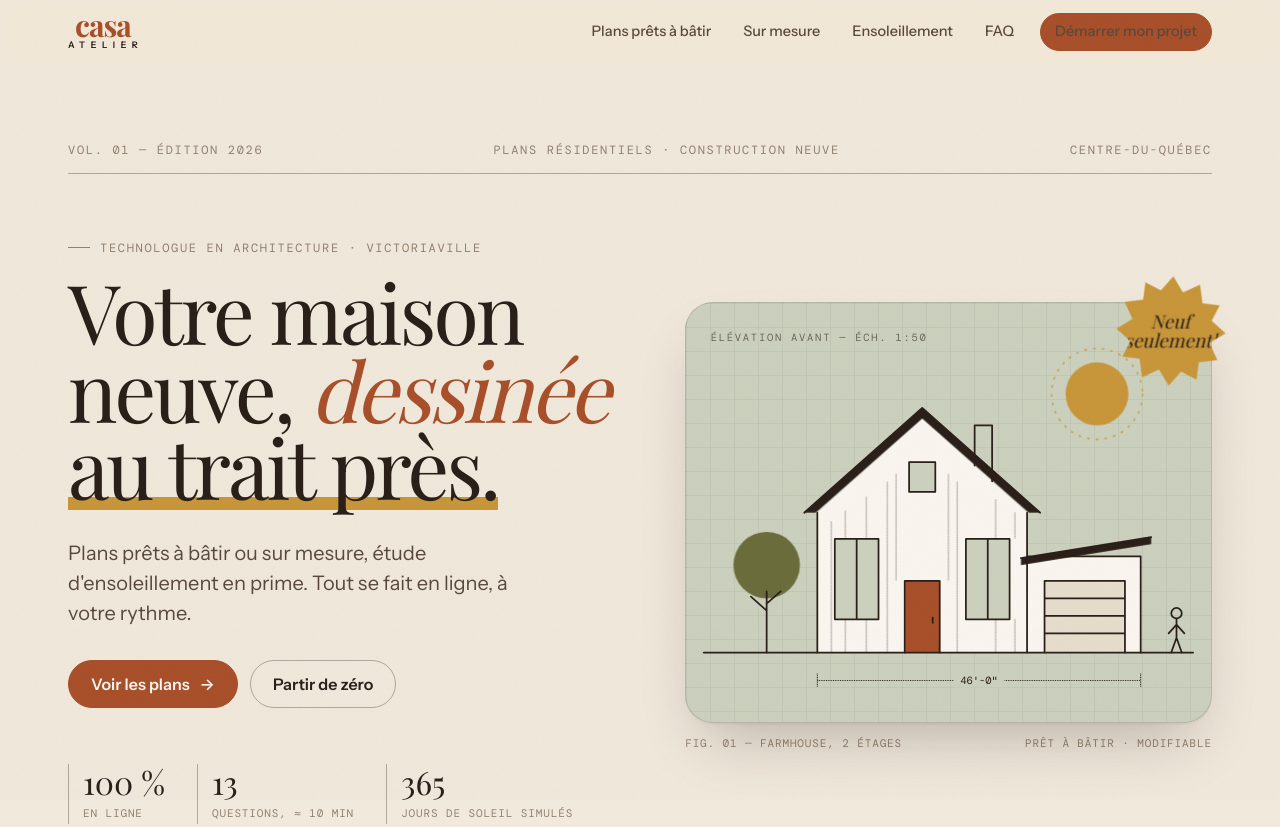
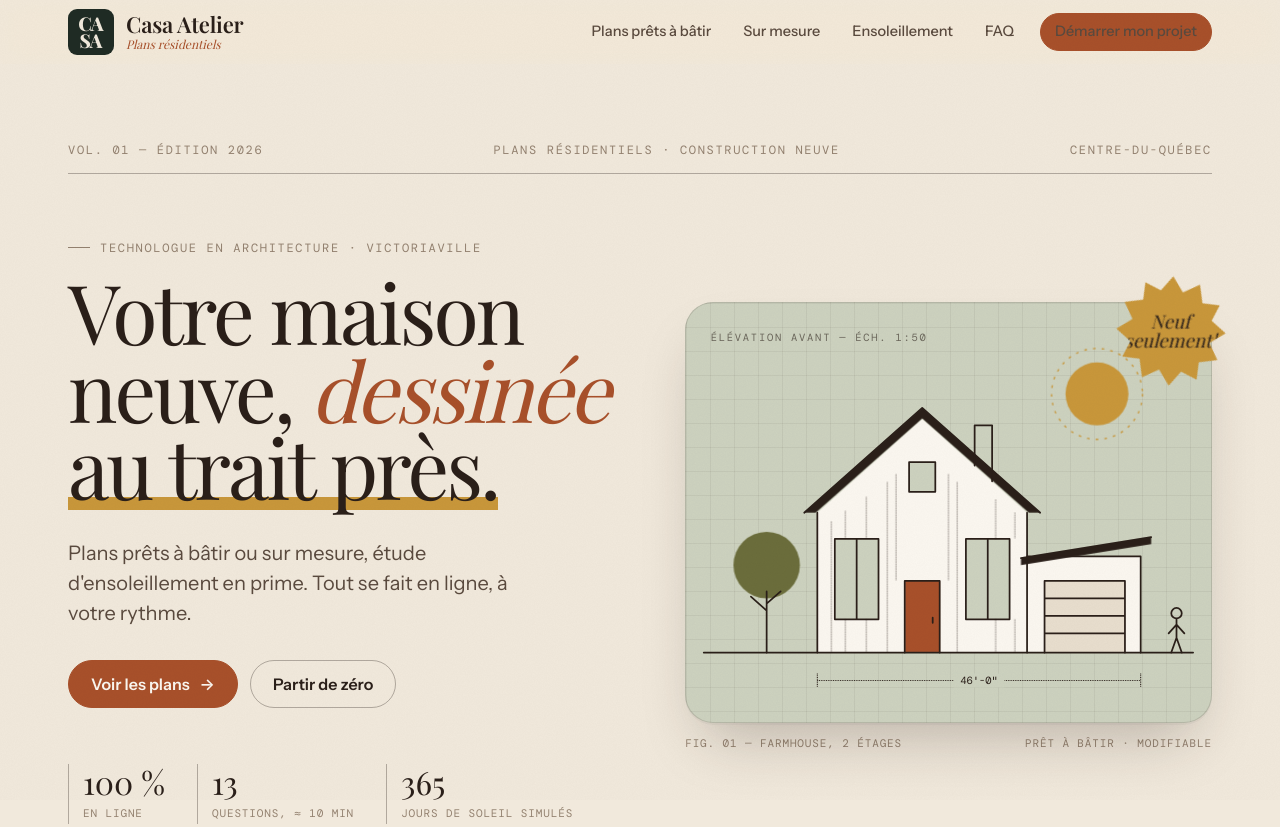
Before and after one commit to vbeaulieu2/CasaAtelier, a plain HTML site: page index.html in a window 1280 px wide. Shown: the top 827 px of the page. Drawn offline with nearby package versions, Linux system fonts and the light colour scheme; a web font is replaced by a local one.

Commit message:
Logo : tuile monogramme CA/SA dans l'en-tête et le pied de page
Co-Authored-By: Claude Opus 5.5 <noreply@anthropic.com>

```diff
--- a/css/base.css
+++ b/css/base.css
@@ -280,16 +280,27 @@ p { margin: 0 0 1em; }
   display: flex; align-items: center; justify-content: space-between; gap: 16px;
 }
 .brand {
-  display: inline-flex; flex-direction: column; align-items: center; gap: 3px;
+  display: inline-flex; align-items: center; gap: 12px;
   text-decoration: none; color: var(--ink); line-height: 1;
 }
-.brand__word {
-  font-family: var(--f-display); font-weight: 700; font-size: 30px;
-  letter-spacing: -0.035em; line-height: .78; color: var(--tangerine);
+/* Tuile monogramme CA/SA (logo retenu) */
+.brand__tile {
+  width: 46px; height: 46px; flex: none;
+  border-radius: 9px;
+  background: var(--forest); color: var(--paper);
+  display: flex; flex-direction: column; align-items: center; justify-content: center;
+  font-family: var(--f-display); font-weight: 800; font-size: 19px;
+  line-height: .86; letter-spacing: -0.06em;
+  transition: transform .4s var(--ease), background .3s;
 }
-.brand__sub {
-  font-family: var(--f-body); font-weight: 600; font-size: 9px;
-  letter-spacing: .62em; margin-right: -.62em; text-transform: uppercase; color: var(--ink);
+.brand__tile span { display: block; margin-right: .06em; }
+.brand:hover .brand__tile { transform: rotate(-4deg); background: var(--tangerine); }
+.brand__text { display: flex; flex-direction: column; gap: 3px; }
+.brand__name { font-family: var(--f-display); font-weight: 600; font-size: 22px; letter-spacing: -0.01em; color: var(--ink); }
+.brand__tag { font-family: var(--f-display); font-style: italic; font-size: 12px; color: var(--tangerine); }
+@media (max-width: 380px) {
+  .brand__name { font-size: 19px; }
+  .brand__tile { width: 42px; height: 42px; font-size: 17px; }
 }
 
 /* Logo complet : casa / ATELIER / filet / signature */
@@ -297,6 +308,11 @@ p { margin: 0 0 1em; }
 .lockup__word { font-family: var(--f-display); font-weight: 700; font-size: clamp(4rem, 3rem + 4vw, 6.5rem); letter-spacing: -0.04em; line-height: .78; }
 .lockup__sub { font-family: var(--f-body); font-weight: 500; font-size: clamp(.8rem, .7rem + .4vw, 1rem); letter-spacing: .7em; margin-right: -.7em; text-transform: uppercase; margin-top: 14px; }
 .lockup__rule { width: 64px; height: 1px; background: currentColor; opacity: .6; margin: 16px 0 12px; }
+.lockup { align-items: flex-start; text-align: left; text-decoration: none; }
+.lockup__mono { display: flex; align-items: center; gap: 16px; }
+.lockup__vert { writing-mode: vertical-rl; transform: rotate(180deg); font-family: var(--f-body); font-weight: 600; font-size: 12px; letter-spacing: .45em; text-transform: uppercase; }
+.lockup__ca { font-family: var(--f-display); font-weight: 800; font-size: clamp(4rem, 3rem + 3vw, 5.5rem); line-height: .82; letter-spacing: -0.05em; }
+.lockup .lockup__tag { margin-top: 18px; }
 .lockup__tag { font-family: var(--f-display); font-style: italic; font-size: clamp(.95rem, .85rem + .4vw, 1.15rem); opacity: .9; }
 
 .nav__links { display: flex; align-items: center; gap: 4px; list-style: none; margin: 0; padding: 0; }
--- a/index.html
+++ b/index.html
@@ -24,8 +24,11 @@
   <header class="nav" role="banner">
     <div class="wrap nav__inner">
       <a class="brand" href="index.html" aria-label="Casa Atelier — accueil">
-        <span class="brand__word">casa</span>
-        <span class="brand__sub">Atelier</span>
+        <span class="brand__tile" aria-hidden="true"><span>CA</span><span>SA</span></span>
+        <span class="brand__text">
+          <span class="brand__name">Casa Atelier</span>
+          <span class="brand__tag">Plans résidentiels</span>
+        </span>
       </a>
       <button class="nav__toggle" aria-expanded="false" aria-controls="menu" aria-label="Menu"><span></span></button>
       <ul class="nav__links" id="menu">
@@ -395,9 +398,7 @@
       <div class="footer__grid">
         <div>
           <a class="lockup footer__big" href="index.html" aria-label="Casa Atelier — accueil">
-            <span class="lockup__word">casa</span>
-            <span class="lockup__sub">Atelier</span>
-            <span class="lockup__rule" aria-hidden="true"></span>
+            <span class="lockup__mono"><span class="lockup__vert">Atelier</span><span class="lockup__ca">CA<br>SA</span></span>
             <span class="lockup__tag">Plans résidentiels et conception</span>
           </a>
         </div>
```
Also changed, not shown: _gabarit.html (+6 -5 lines), plans.html (+6 -5 lines), sur-mesure.html (+6 -5 lines).
